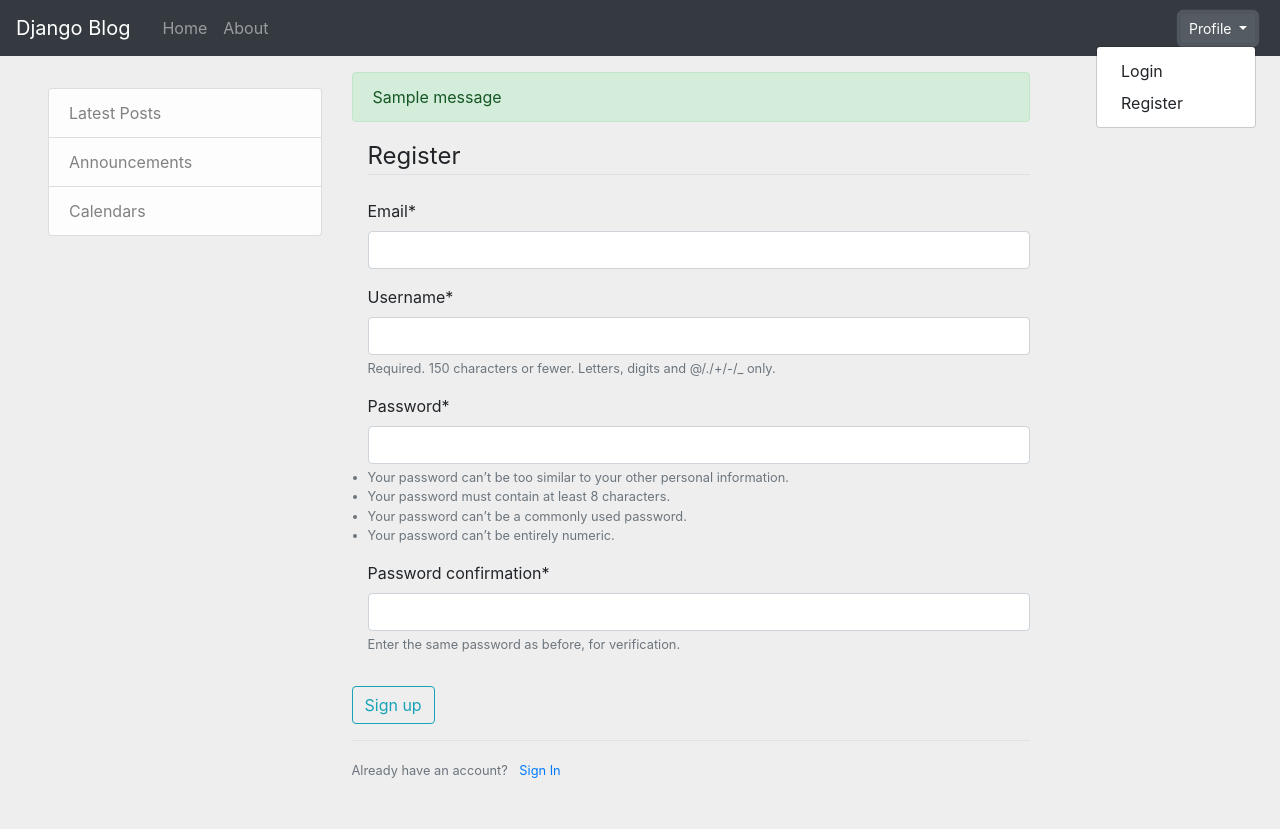
After one commit to muskaanshraogi/django_learning_blog, a Django app: page /register/ in a window 1280 px wide, after a click on "Profile". The commit adds this page. Run offline with Django 3.2, Linux system fonts and the light colour scheme; tables that the repository leaves empty hold one stand-in row (values such as "Sample post"); one stand-in notice (Sample message) is shown; some libraries are stand-ins or nearby versions.

Commit message:
Register and login

```diff
--- a/blog/templates/blog/base.html
+++ b/blog/templates/blog/base.html
@@ -29,8 +29,8 @@
                         Profile
                     </button>
                     <div class="dropdown-menu dropdown-menu-right" aria-labelledby="dropdownMenuButton">
-                      <a class="dropdown-item" href="#">Login</a>
-                      <a class="dropdown-item" href="#">Register</a>
+                      <a class="dropdown-item" href="{% url 'login' %}">Login</a>
+                      <a class="dropdown-item" href="{% url 'register' %}">Register</a>
                     </div>
                 </div>
             </nav>
@@ -48,6 +48,14 @@
                 </p>
               </div>
               <div class="col-md-7 mt-4">
+                {% if messages %}
+                  {% for message in messages %}
+                    <div class='alert alert-{{ message.tags }}'>
+                      {{ message }}
+                    </div>
+                  {% endfor %}
+                {% endif %}
+
                 {% block content %}{% endblock %}
               </div>
             </div>
--- a/django_learning_blog/settings.py
+++ b/django_learning_blog/settings.py
@@ -32,6 +32,8 @@ ALLOWED_HOSTS = []
 
 INSTALLED_APPS = [
     'blog.apps.BlogConfig',
+    'user.apps.UserConfig',
+    'crispy_forms',
     'django.contrib.admin',
     'django.contrib.auth',
     'django.contrib.contenttypes',
@@ -119,3 +121,7 @@ USE_TZ = True
 # https://docs.djangoproject.com/en/3.1/howto/static-files/
 
 STATIC_URL = '/static/'
+
+CRISPY_TEMPLATE_PACK = 'bootstrap4'
+
+LOGIN_REDIRECT_URL = 'blog-home'
--- a/django_learning_blog/urls.py
+++ b/django_learning_blog/urls.py
@@ -1,22 +1,12 @@
-"""django_learning_blog URL Configuration
-
-The `urlpatterns` list routes URLs to views. For more information please see:
-    https://docs.djangoproject.com/en/3.1/topics/http/urls/
-Examples:
-Function views
-    1. Add an import:  from my_app import views
-    2. Add a URL to urlpatterns:  path('', views.home, name='home')
-Class-based views
-    1. Add an import:  from other_app.views import Home
-    2. Add a URL to urlpatterns:  path('', Home.as_view(), name='home')
-Including another URLconf
-    1. Import the include() function: from django.urls import include, path
-    2. Add a URL to urlpatterns:  path('blog/', include('blog.urls'))
-"""
 from django.contrib import admin
 from django.urls import path, include
+from django.contrib.auth import views as auth_views
+from user import views as user_views
 
 urlpatterns = [
     path('admin/', admin.site.urls),
-    path('', include('blog.urls'))
+    path('register/', user_views.register, name='register'),
+    path('login/', auth_views.LoginView.as_view(template_name='user/login.html'), name='login'),
+    path('logout/', auth_views.LogoutView.as_view(), name='logout'),
+    path('', include('blog.urls')),
 ]
--- /dev/null
+++ b/requirements.txt
@@ -0,0 +1,5 @@
+asgiref==3.2.10
+Django==3.1.2
+django-crispy-forms==1.9.2
+pytz==2020.1
+sqlparse==0.4.1
--- /dev/null
+++ b/user/forms.py
@@ -0,0 +1,10 @@
+from django import forms
+from django.contrib.auth.models import User
+from django.contrib.auth.forms import UserCreationForm
+
+class UserRegisterForm(UserCreationForm):
+    email = forms.EmailField()
+
+    class Meta:
+        model = User
+        fields = ['email', 'username', 'password1', 'password2']
--- /dev/null
+++ b/user/templates/user/register.html
@@ -0,0 +1,21 @@
+{% extends "blog/base.html" %}
+{% load crispy_forms_tags %}
+{% block content %}
+    <div class='content-section'>
+        <form method="POST">
+            {% csrf_token %}
+            <fieldset class="form-group ml-3">
+                <legend class='border-bottom mb-4'>Register</legend>
+                {{ form|crispy }}
+            </fieldset>
+            <div class='form-group'>
+                <button class="btn btn-outline-info" type="submit">Sign up</button>
+            </div>
+            <div class="border-top pt-3">
+                <small class="text-muted">
+                    Already have an account? <a class='ml-2' href="{% url 'login' %}">Sign In</a>
+                </small>
+            </div>
+        </form>
+    </div>
+{% endblock content %}
--- a/user/views.py
+++ b/user/views.py
@@ -1,3 +1,17 @@
-from django.shortcuts import render
+from django.shortcuts import render, redirect
+from django.contrib import messages
+from .forms import UserRegisterForm
 
-# Create your views here.
+def register(request):
+    if request.method == "POST":
+        form = UserRegisterForm(request.POST)
+
+        if form.is_valid():
+            form.save()
+            username = form.cleaned_data.get('username')
+            messages.success(request, f'Account created for { username }!')
+            return redirect('blog-home')
+    else:
+        form = UserRegisterForm()
+
+    return render(request, 'user/register.html', { 'form' : form })
```
Also changed, not shown: user/templates/user/login.html (added, +21 -0 lines), 1 other file.
